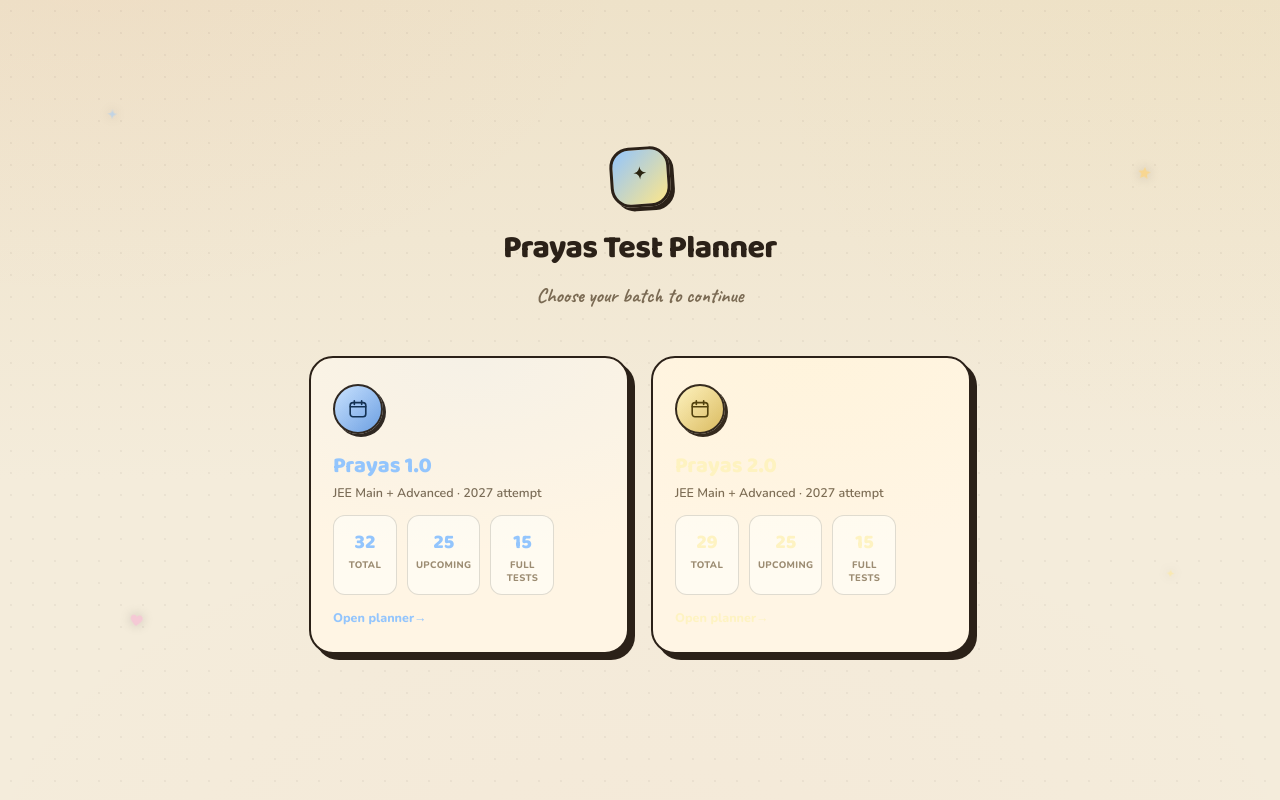
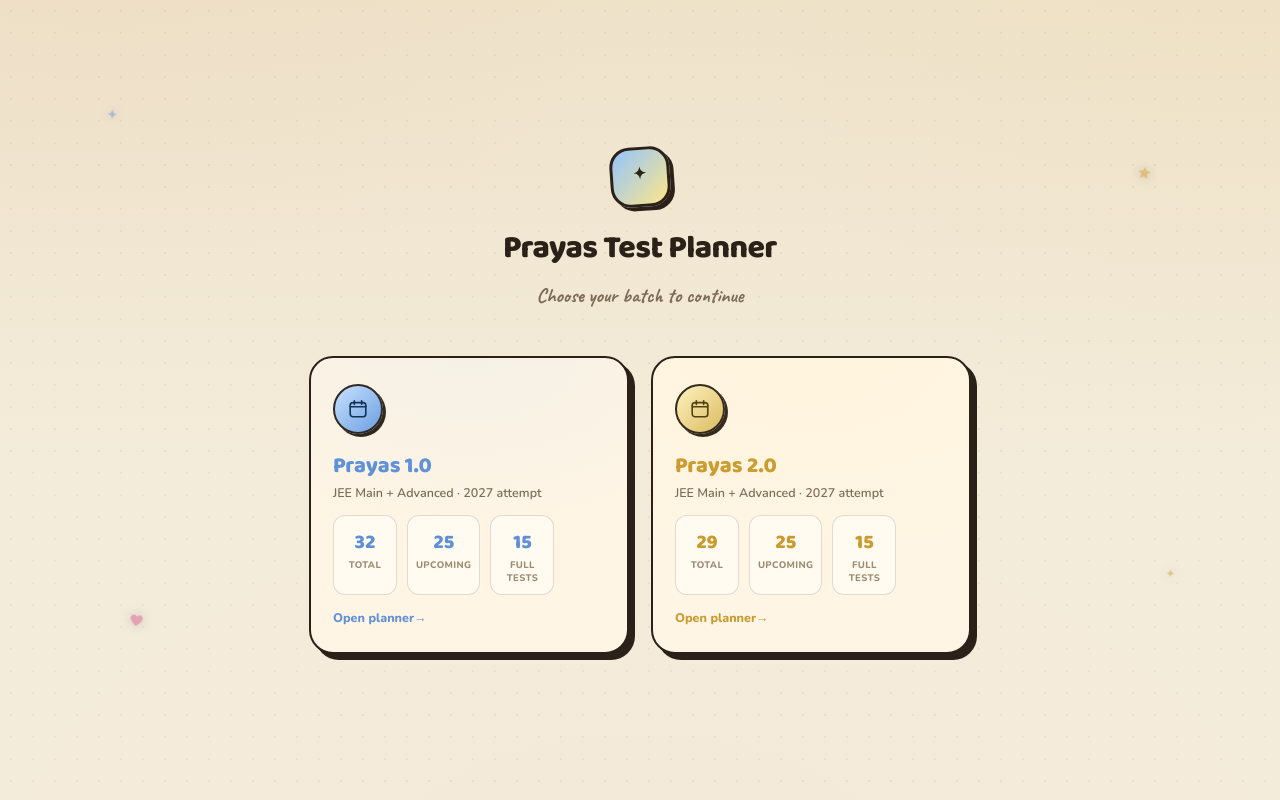
Before and after one commit to arijitsahoo20k-hash/prayas-test-planner, a React (Vite) app: page / in a window 1280 px wide. Built offline with nearby package versions, Linux system fonts and the light colour scheme.

Commit message:
Update index.css

```diff
--- a/src/styles/index.css
+++ b/src/styles/index.css
@@ -25,26 +25,26 @@
   --dot: rgba(43,33,24,0.05);
 
   /* Prayas 1.0 palette — Sky Whisper */
-  --p1-a: #93c5fd;
-  --p1-b: #6a9de0;
+  --p1-a: #5f8fd6;
+  --p1-b: #3f6bb0;
   --p1-c: #cbe3ff;
   --p1-glow: rgba(147,197,253,0.16);
 
   /* Prayas 2.0 palette — Butter Pop */
-  --p2-a: #fde68a;
-  --p2-b: #d9b95e;
+  --p2-a: #c99a2e;
+  --p2-b: #a67c1f;
   --p2-c: #fef3c2;
   --p2-glow: rgba(253,230,138,0.16);
 
   /* Subject accent colors */
-  --phy: #f6a6cf;
-  --chem: #5eead4;
-  --math: #c6b6fb;
+  --phy: #cf5a8a;
+  --chem: #2a9d87;
+  --math: #8570d9;
 
   /* Gold for full tests */
-  --gold: #ffc857;
-  --gold-light: #ffd685;
-  --gold-deep: #d99f2f;
+  --gold: #d1962b;
+  --gold-light: #ad7a1e;
+  --gold-deep: #8a5f14;
 
   --font-display: 'Baloo 2', system-ui, sans-serif;
   --font-body: 'Nunito', system-ui, sans-serif;
@@ -190,7 +190,7 @@ html[data-batch="prayas2"] .glow-mesh {
 
 .bs-card-name { font-family: var(--font-display); font-weight: 800; font-size: 22px; }
 .bs-card-p1 .bs-card-name { color: var(--p1-a); }
-.bs-card-p2 .bs-card-name { color: var(--p2-c); }
+.bs-card-p2 .bs-card-name { color: var(--p2-a); }
 
 .bs-card-tagline { font-size: 12.5px; color: var(--muted); font-weight: 600; }
 
@@ -201,7 +201,7 @@ html[data-batch="prayas2"] .glow-mesh {
 }
 .bs-card-stat-num { font-family: var(--font-display); font-weight: 800; font-size: 20px; }
 .bs-card-p1 .bs-card-stat-num { color: var(--p1-a); }
-.bs-card-p2 .bs-card-stat-num { color: var(--p2-c); }
+.bs-card-p2 .bs-card-stat-num { color: var(--p2-a); }
 .bs-card-stat-label { font-size: 9.5px; color: var(--muted-dim); font-weight: 800; text-transform: uppercase; letter-spacing: .04em; }
 
 .bs-card-cta {
@@ -209,7 +209,7 @@ html[data-batch="prayas2"] .glow-mesh {
   font-size: 12.5px; font-weight: 800;
 }
 .bs-card-p1 .bs-card-cta { color: var(--p1-a); }
-.bs-card-p2 .bs-card-cta { color: var(--p2-c); }
+.bs-card-p2 .bs-card-cta { color: var(--p2-a); }
 
 /* ══════════════════════════════════════════════════════════
    TOPBAR
@@ -333,8 +333,8 @@ html[data-batch="prayas2"] .tp-brand-mark { background: linear-gradient(135deg,
   display: inline-flex; align-items: center; gap: 5px;
   border: 1.5px solid transparent;
 }
-.tp-badge.track-main { color: var(--p2-c); background: rgba(253,230,138,0.14); border-color: rgba(253,230,138,0.4); }
-.tp-badge.track-advanced { color: var(--p1-a); background: rgba(147,197,253,0.14); border-color: rgba(147,197,253,0.4); }
+.tp-badge.track-main { color: var(--p2-a); background: rgba(201,154,46,0.14); border-color: rgba(201,154,46,0.4); }
+.tp-badge.track-advanced { color: var(--p1-a); background: rgba(95,143,214,0.14); border-color: rgba(95,143,214,0.4); }
 .tp-badge.type-full { color: var(--gold-light); background: rgba(255,200,87,0.14); border-color: rgba(255,200,87,0.4); }
 .tp-badge.type-part { color: var(--muted); background: var(--card); border-color: var(--border-hi); }
 
```
